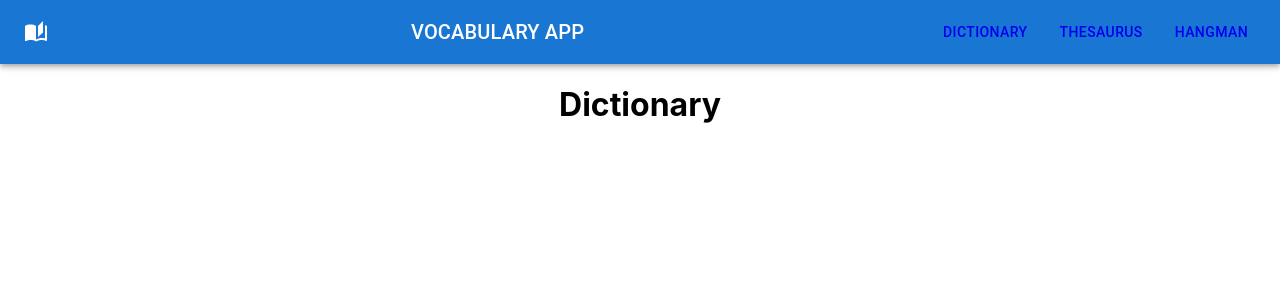
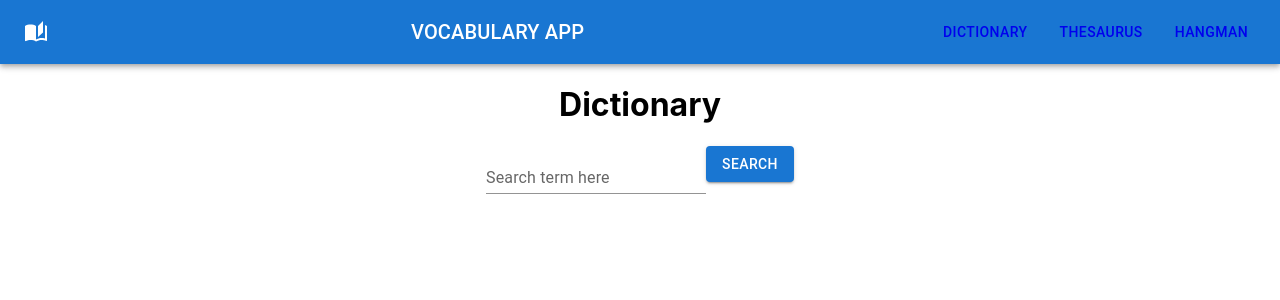
Before and after one commit to NovaSharx/React-Vocabulary-SPA, a React (Create React App) app: page / in a window 1280 px wide. Shown: the top 300 px of the page. Built offline with nearby package versions, Linux system fonts and the light colour scheme.

Commit message:
Successfully pulls data from dictionary api

```diff
--- /dev/null
+++ b/src/SearchAPIHelper.js
@@ -0,0 +1,5 @@
+export const fetchResult = async (URL) => {
+    const response = await fetch(URL)
+    const resData = await response.json()
+    return resData
+}
--- a/src/components/Dictionary.js
+++ b/src/components/Dictionary.js
@@ -1,8 +1,40 @@
-export default function Dictionary () {
-    return(
+import { useEffect, useState } from "react"
+import SearchBar from './SearchBar'
+import { fetchResult } from '../SearchAPIHelper';
+
+export default function Dictionary() {
+
+    let [searchTerm, setSearchTerm] = useState('')
+    let [data, setData] = useState(null)
+
+    useEffect(() => {
+        if (searchTerm) {
+            let API_URL = `https://api.dictionaryapi.dev/api/v2/entries/en/${searchTerm}`
+            fetchResult(API_URL)
+                .then(result => {
+                    setData(result)
+                })
+        }
+    }, [searchTerm])
+
+    const showDefinition = () => {
+        if (data) {
+            return (
+                console.log(data)
+            )
+        }
+    }
+
+    const handleSearch = (e, term) => {
+        e.preventDefault()
+        setSearchTerm(term)
+    }
+
+    return (
         <div>
-           <h1>Dictionary</h1>
+            <h1>Dictionary</h1>
+            <SearchBar handleSearch={handleSearch} />
+            {showDefinition()}
         </div>
     )
-
 }
--- /dev/null
+++ b/src/components/SearchBar.js
@@ -0,0 +1,15 @@
+import { useState } from "react"
+import * as Mui from '@mui/material'
+
+export default function SearchBar(props) {
+
+    let [input, setInput] = useState('')
+
+    return (
+        <form id='searchform' onSubmit={(e) => props.handleSearch(e, input)}>
+            <Mui.TextField id="standard-basic" label="Search term here" variant="standard" onChange={(e) => setInput(e.target.value)}></Mui.TextField>
+            <Mui.Button variant='contained' type='submit' form='searchform'>Search</Mui.Button>
+        </form>
+    )
+
+}
```
Also changed, not shown: src/App.js (+0 -40 lines), src/components/Navbar.js (deleted, +0 -30 lines).
